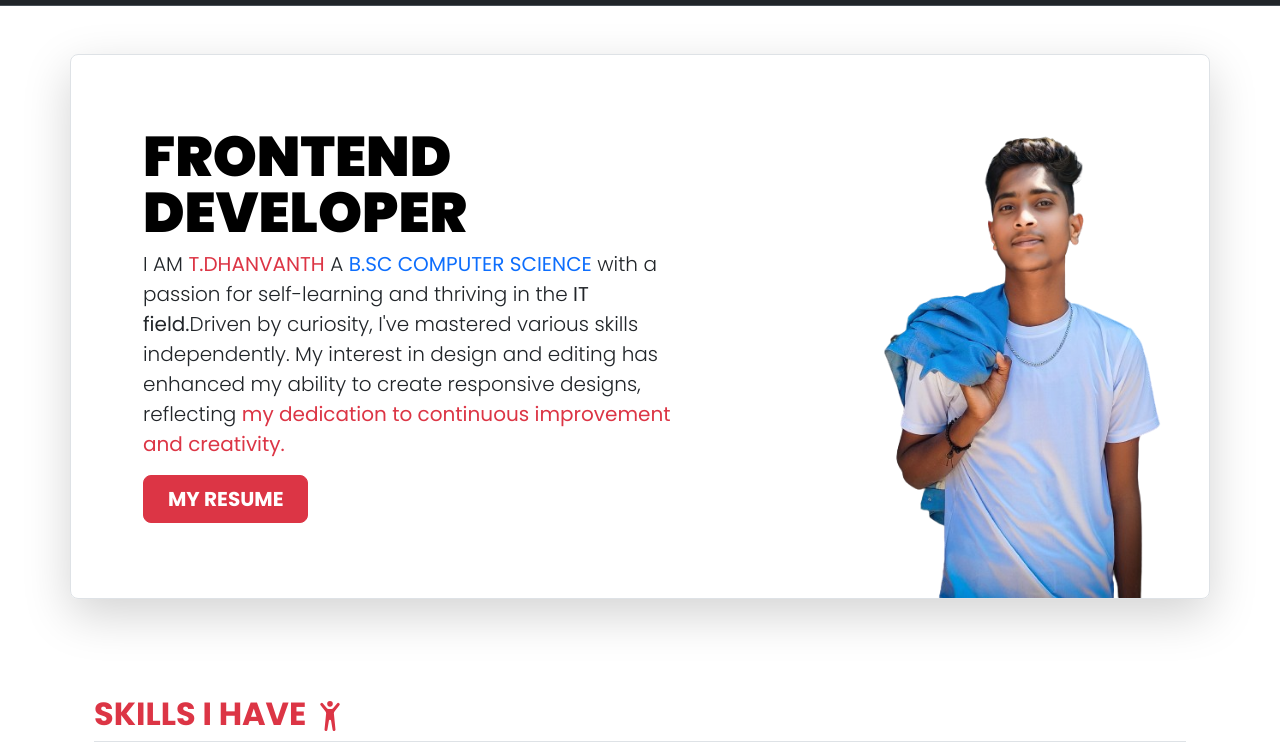
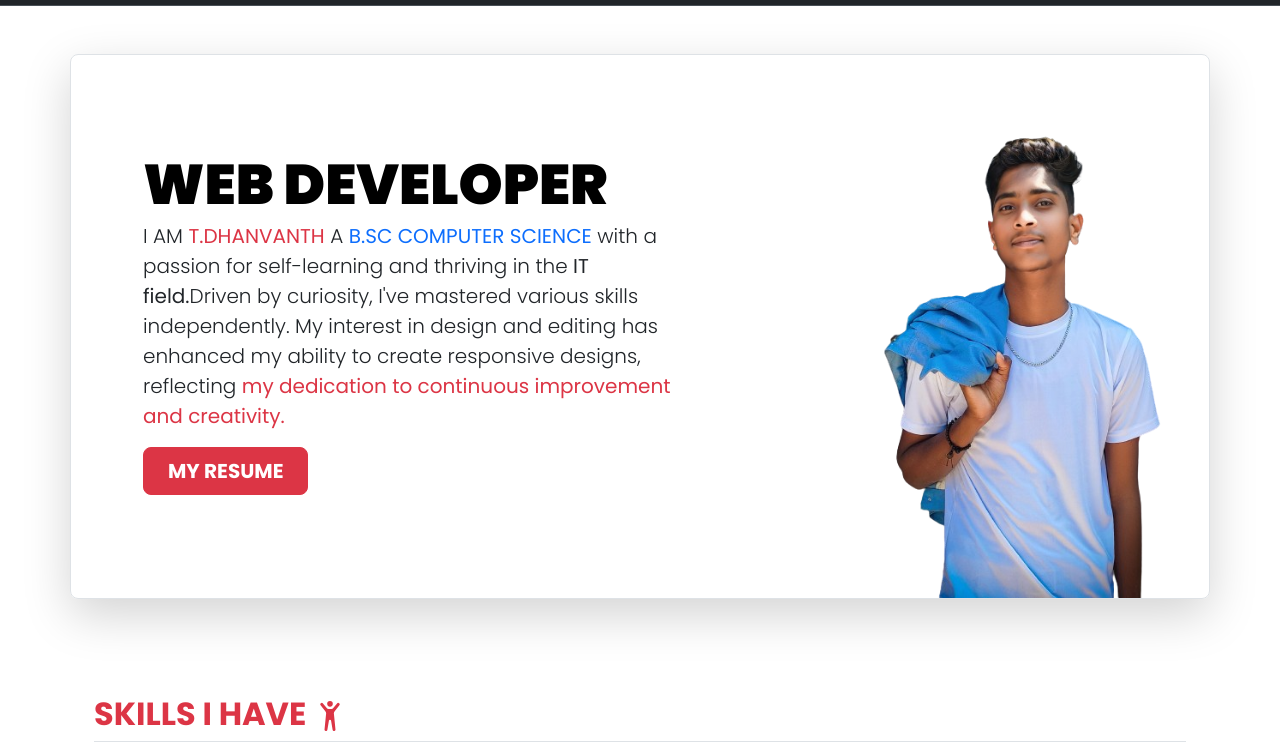
Before and after one commit to DHANVANNTHTHULASIRAMAN/PORTFOLIO-, a plain HTML site: page index.html in a window 1280 px wide. Shown: the part 52-800 px from the top of the page. Drawn offline with nearby package versions, Linux system fonts and the light colour scheme.

Commit message:
Update index.html
ADD NEW RESUME

```diff
--- a/index.html
+++ b/index.html
@@ -49,11 +49,11 @@
         <div class="container my-5  ">
             <div class="row p-4 pb-0 pe-lg-0 pt-lg-5 align-items-center rounded-3 border shadow-lg order-1 ">
               <div class="col-lg-7 p-3 p-lg-5 pt-lg-3 about">
-                <h1 class="display-4 fw-bold lh-1 text-body-emphasis "><b>  FRONTEND DEVELOPER</b></h1>
+                <h1 class="display-4 fw-bold lh-1 text-body-emphasis "><b>  WEB DEVELOPER</b></h1>
                 <p class="lead">I AM <span class="text-danger"><b>T.DHANVANTH</b></span> A <span class="text-primary"><b>B.SC COMPUTER SCIENCE</b>
                 </span>with a passion for self-learning and thriving in the <b>IT field.</b>Driven by curiosity, I've mastered various skills independently. My interest in design and editing has enhanced my ability to create responsive designs, reflecting <span class="text-danger"><b>my dedication to continuous improvement and creativity.</b></span></p>
                 <div class="d-grid gap-2 d-md-flex justify-content-md-start mb-4 mb-lg-3">
-                  <button type="button" class="btn btn-danger btn-lg px-4 me-md-2 fw-bold "><a href="./assets/MY RESUME.pdf" download class="text-decoration-none text-white">MY RESUME</a></button>
+                  <button type="button" class="btn btn-danger btn-lg px-4 me-md-2 fw-bold "><a href="./DHANVANTH WEB DEVELOPER FRESHER.pdf" download class="text-decoration-none text-white">MY RESUME</a></button>
                 </div>
               </div>
               <div class="col-lg-4 offset-lg-1 p-0 overflow-hidden order-sm-2">
```
